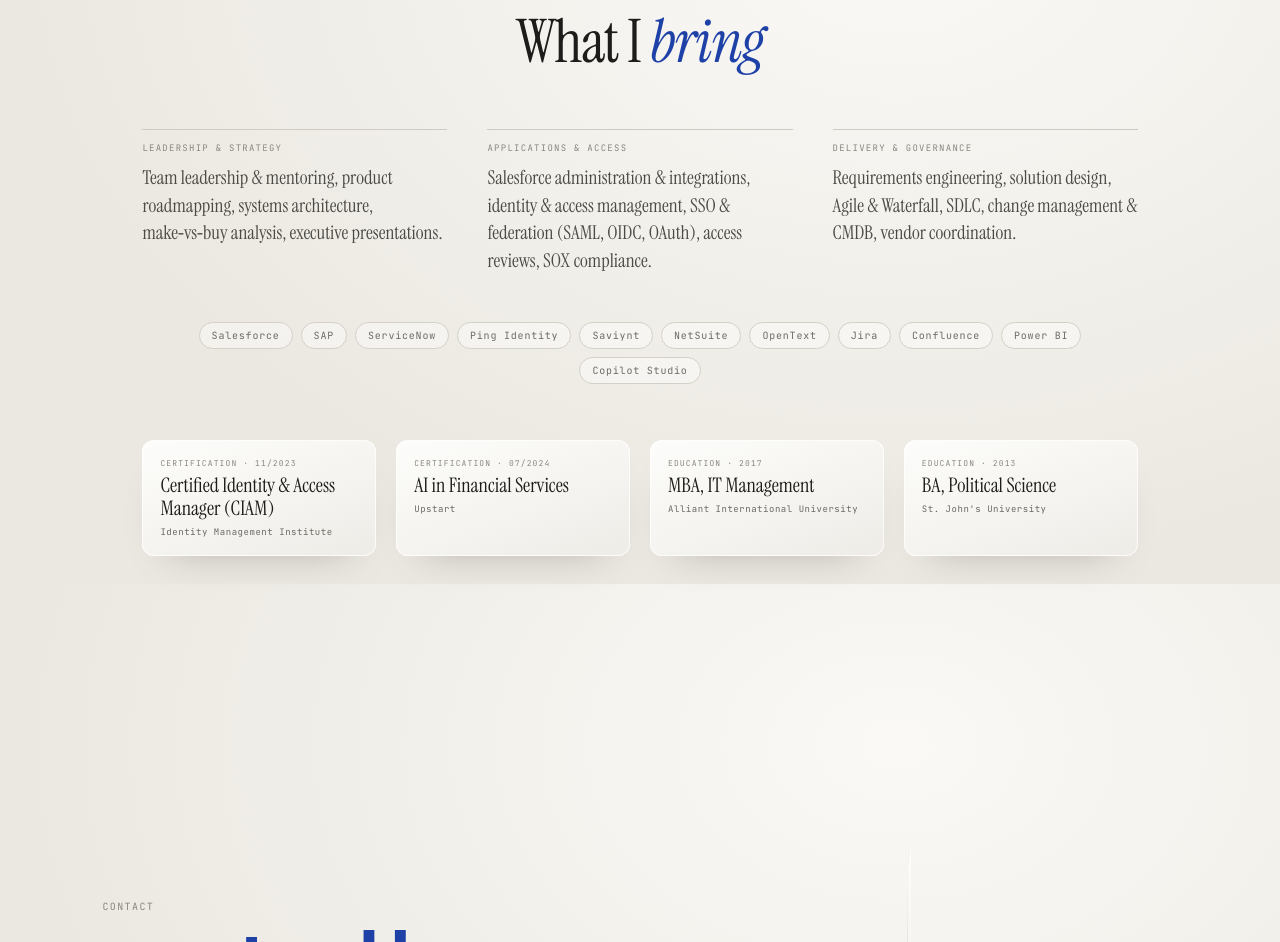
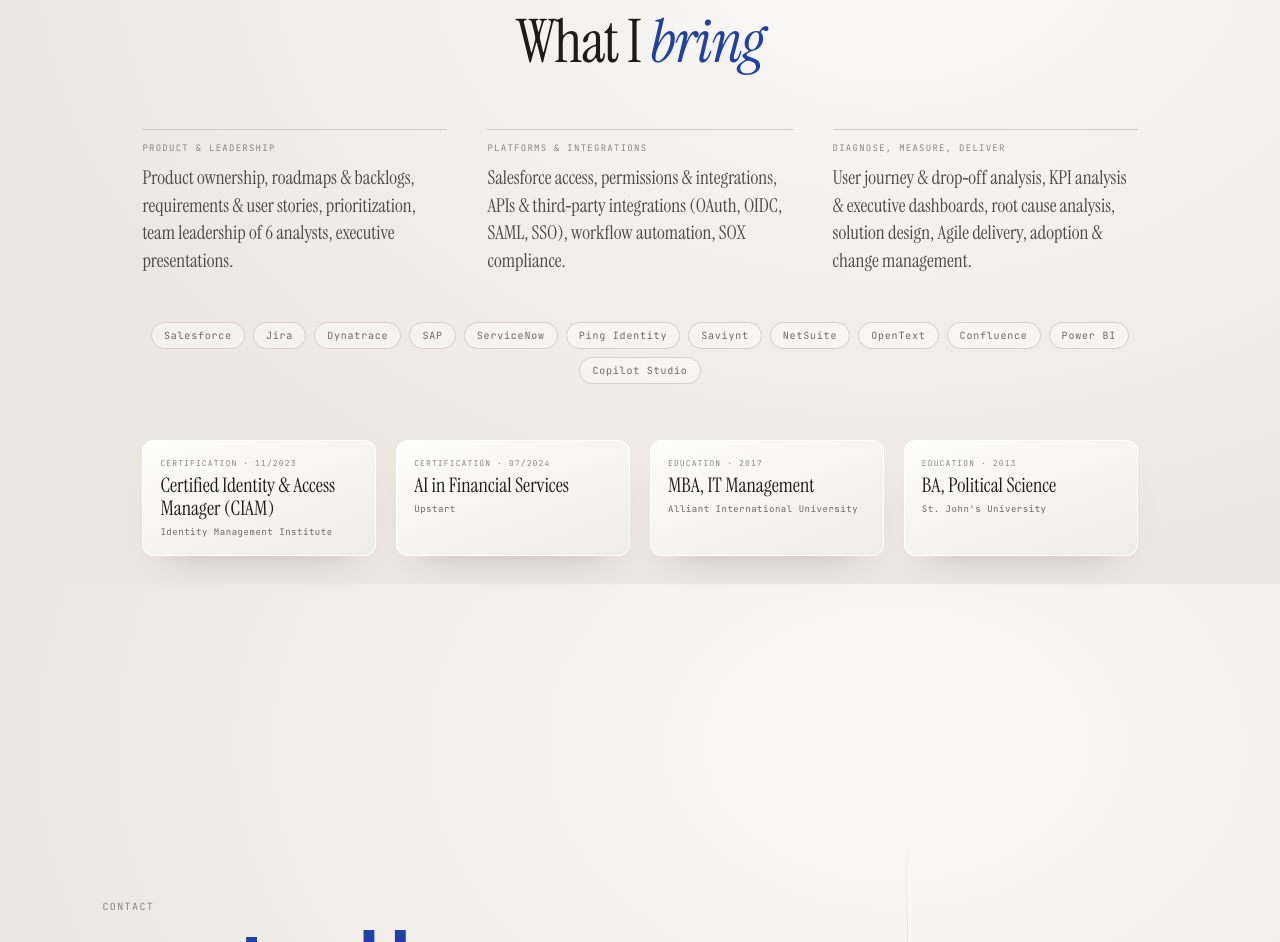
Before and after one commit to kirufel-del/Portfolio-Website, a plain HTML site: page index.html in a window 1280 px wide. Shown: the part 6616-7558 px from the top of the page. Drawn offline with Linux system fonts and the light colour scheme; a web font is replaced by a local one.

Commit message:
Use product + business systems resume; align toolkit; cache-bust assets
Co-Authored-By: Claude Opus 5.5 <noreply@anthropic.com>

```diff
--- a/index.html
+++ b/index.html
@@ -12,7 +12,7 @@
   <link rel="preconnect" href="https://fonts.googleapis.com">
   <link rel="preconnect" href="https://fonts.gstatic.com" crossorigin>
   <link rel="stylesheet" href="https://fonts.googleapis.com/css2?family=Instrument+Serif:ital@0;1&family=Mrs+Saint+Delafield&family=JetBrains+Mono:wght@400;500&family=Space+Grotesk:wght@400;500;700&display=swap">
-  <link rel="stylesheet" href="css/styles.css">
+  <link rel="stylesheet" href="css/styles.css?v=4">
 </head>
 <body>
 
@@ -99,20 +99,20 @@
     <h2 class="h2">What I <i class="accent">bring</i></h2>
     <div class="toolkit__grid">
       <div class="tk">
-        <div class="tk__label mono">LEADERSHIP &amp; STRATEGY</div>
-        <p>Team leadership &amp; mentoring, product roadmapping, systems architecture, make&#8209;vs&#8209;buy analysis, executive presentations.</p>
+        <div class="tk__label mono">PRODUCT &amp; LEADERSHIP</div>
+        <p>Product ownership, roadmaps &amp; backlogs, requirements &amp; user stories, prioritization, team leadership of 6 analysts, executive presentations.</p>
       </div>
       <div class="tk">
-        <div class="tk__label mono">APPLICATIONS &amp; ACCESS</div>
-        <p>Salesforce administration &amp; integrations, identity &amp; access management, SSO &amp; federation (SAML, OIDC, OAuth), access reviews, SOX compliance.</p>
+        <div class="tk__label mono">PLATFORMS &amp; INTEGRATIONS</div>
+        <p>Salesforce access, permissions &amp; integrations, APIs &amp; third&#8209;party integrations (OAuth, OIDC, SAML, SSO), workflow automation, SOX compliance.</p>
       </div>
       <div class="tk">
-        <div class="tk__label mono">DELIVERY &amp; GOVERNANCE</div>
-        <p>Requirements engineering, solution design, Agile &amp; Waterfall, SDLC, change management &amp; CMDB, vendor coordination.</p>
+        <div class="tk__label mono">DIAGNOSE, MEASURE, DELIVER</div>
+        <p>User journey &amp; drop&#8209;off analysis, KPI analysis &amp; executive dashboards, root cause analysis, solution design, Agile delivery, adoption &amp; change management.</p>
       </div>
     </div>
     <ul class="tags mono">
-      <li>Salesforce</li><li>SAP</li><li>ServiceNow</li><li>Ping Identity</li><li>Saviynt</li><li>NetSuite</li><li>OpenText</li><li>Jira</li><li>Confluence</li><li>Power BI</li><li>Copilot Studio</li>
+      <li>Salesforce</li><li>Jira</li><li>Dynatrace</li><li>SAP</li><li>ServiceNow</li><li>Ping Identity</li><li>Saviynt</li><li>NetSuite</li><li>OpenText</li><li>Confluence</li><li>Power BI</li><li>Copilot Studio</li>
     </ul>
     <div class="creds">
       <div class="cred"><span class="mono cred__k">CERTIFICATION · 11/2023</span><span class="cred__v">Certified Identity &amp; Access Manager (CIAM)</span><span class="mono cred__s">Identity Management Institute</span></div>
@@ -159,6 +159,6 @@
   <div class="modal__tags mono" data-m-tags></div>
 </dialog>
 
-<script src="js/main.js"></script>
+<script src="js/main.js?v=4"></script>
 </body>
 </html>
```
Also changed, not shown: 1 other file.
